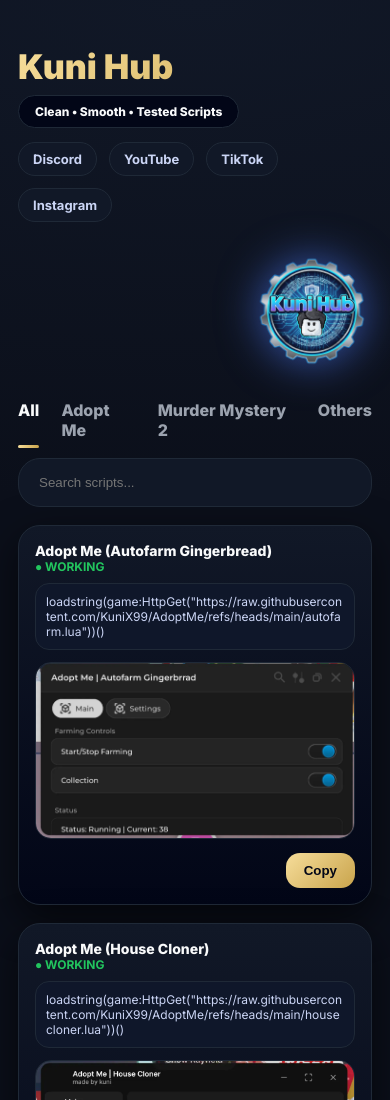
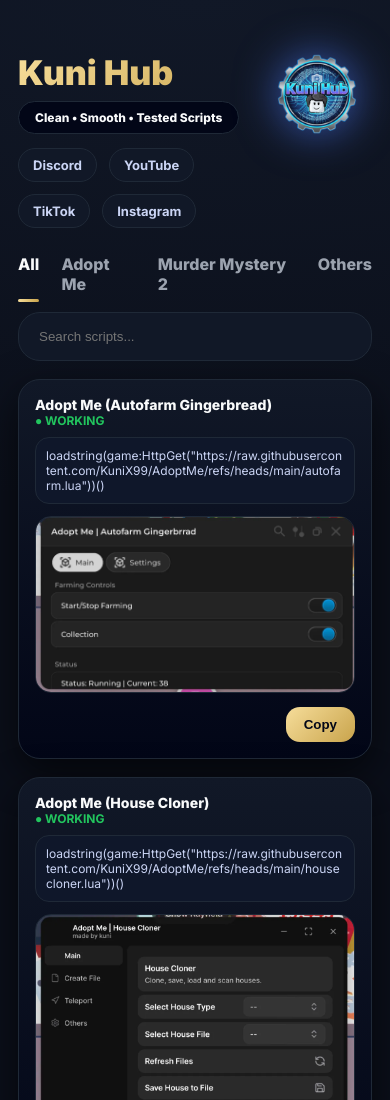
Before and after one commit to KuniX99/site, a plain HTML site: page index.html in a window 390 px wide. Shown: the top 1100 px of the page. Drawn offline with Linux system fonts and the light colour scheme.

Commit message:
Update style.css

```diff
--- a/style.css
+++ b/style.css
@@ -19,6 +19,8 @@
   --ease:cubic-bezier(.22,1,.36,1);
 }
 
+/* ================= BASE ================= */
+
 body{
   margin:0;
   background:radial-gradient(1200px 500px at top,#111827,var(--bg-main));
@@ -39,6 +41,7 @@
   justify-content:space-between;
   align-items:center;
   gap:32px;
+  position:relative;
 }
 
 .header-left{
@@ -64,6 +67,8 @@
   background:#020617;
   border:1px solid var(--border);
 }
+
+/* ================= TOP LINKS ================= */
 
 .top-links{
   display:flex;
@@ -173,7 +178,11 @@
 
 .script-title{font-weight:800;font-size:14px}
 
-.status{font-size:12px;color:#22c55e;font-weight:700}
+.status{
+  font-size:12px;
+  color:#22c55e;
+  font-weight:700;
+}
 
 .script-preview{
   margin-top:8px;
@@ -243,18 +252,29 @@
   transform:translate(-50%,0);
 }
 
-/* ================= MOBILE ================= */
+/* ================= MOBILE (IMPORTANT FIX) ================= */
 
-@media(max-width:700px){
+@media (max-width:700px){
   .header{
-    flex-direction:column;
     align-items:flex-start;
+    padding-top:6px;
   }
 
+  /* LOGO SA RED CIRCLE AREA */
   .header-logo{
-    width:120px;
-    height:120px;
-    align-self:flex-end;
+    position:absolute;
+    top:6px;
+    right:10px;
+
+    width:90px;
+    height:90px;
+
+    margin:0;
+    animation:float 4s ease-in-out infinite;
+  }
+
+  .header-left{
+    padding-right:100px; /* space para di matabunan ng logo */
   }
 
   .script-card{
@@ -265,18 +285,3 @@
     align-self:flex-end;
   }
 }
-.coming-soon{
-  text-align:center;
-  padding:80px 20px;
-  opacity:.85;
-}
-
-.coming-soon h2{
-  font-size:32px;
-  font-weight:900;
-}
-
-.coming-soon p{
-  margin-top:10px;
-  color:var(--text-soft);
-}
```
